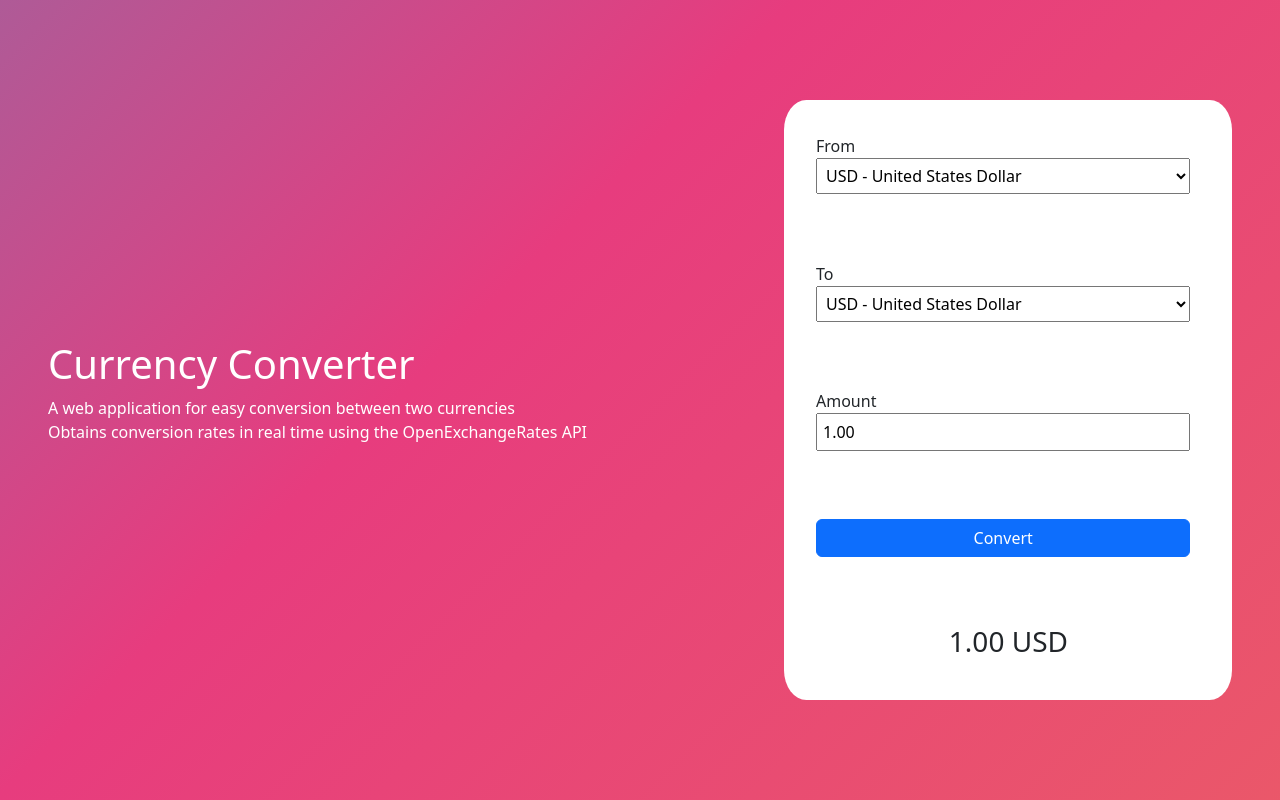
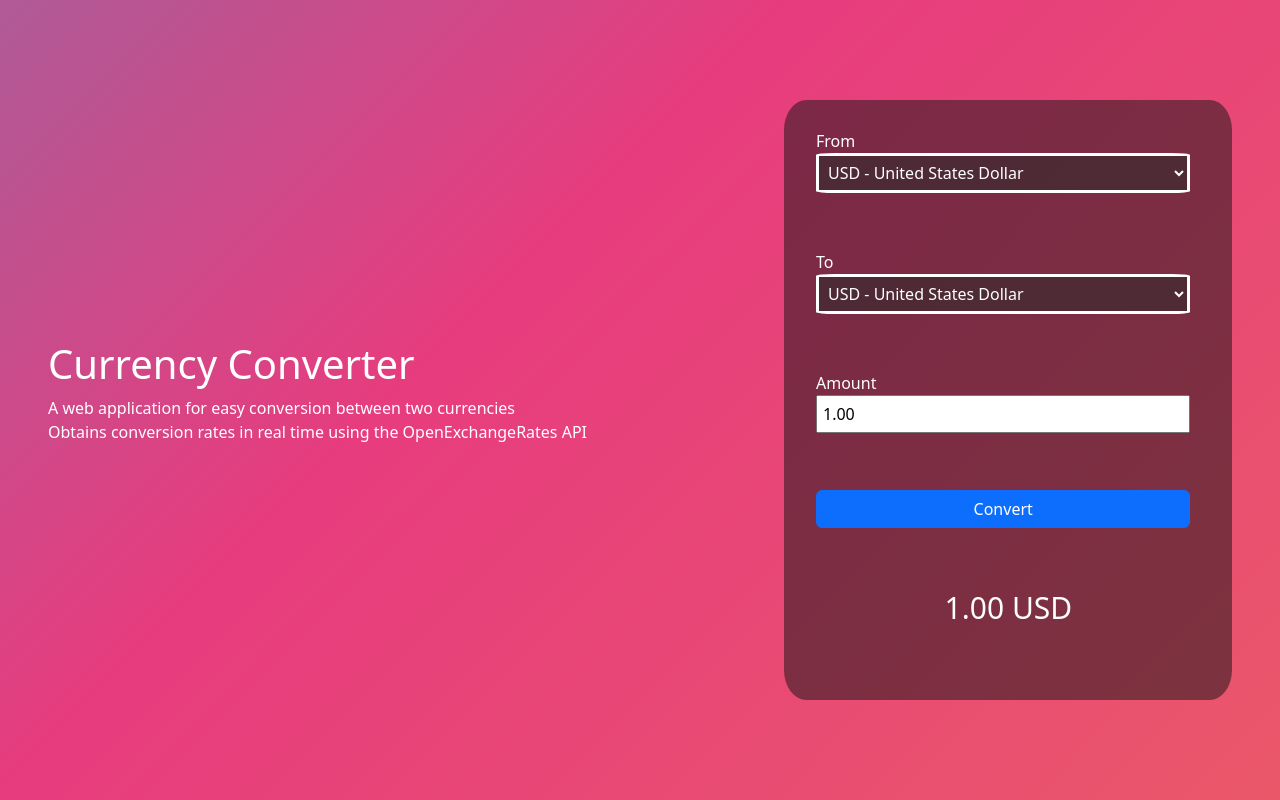
Before and after one commit to lmpina978/Currency-Converter, a plain HTML site: page index.html in a window 1280 px wide. Drawn offline with nearby package versions, Linux system fonts and the light colour scheme.

Commit message:
Changed CSS for menu

```diff
--- a/index.html
+++ b/index.html
@@ -38,7 +38,7 @@
 
                 <button type="button" class="btn btn-primary" onclick="currencyCalculations('currencyA', 'currencyB', 'amount', 'result')">Convert</button>
 
-                <h3 id="result">1.00 USD</h3>
+                <result id="result">1.00 USD</result>
             </div>
         </div>
     </body>
--- a/style.css
+++ b/style.css
@@ -3,6 +3,14 @@
 }
 
 p {
+    color: white;
+}
+
+label {
+    color: white;
+}
+
+select {
     color: white;
 }
 
@@ -31,13 +39,21 @@ p {
     height: 75%;
     border: 10px black;
     border-radius: 5%;
-    background-color: white;
+    background-color: rgba(19, 19, 19, 0.5);
     padding-left: 2.5%;
 }
 
 select {
     width: 90%;
+    border: 10px white;
+    border: solid;
+    border-radius: 5%;
+    background-color: rgba(43, 43, 43, 0.551);
     padding: 5px;
+}
+
+option {
+    background-color: rgba(43, 43, 43, 0.9);
 }
 
 input {
@@ -49,9 +65,12 @@ button {
     width: 90%;
 }
 
-h3 {
+result {
+    color: white;
     align-self: center;
+    font-size: 30px;
     padding-right: 7.5%;
+    padding-bottom: 10%;
 }
 
 @media (max-width: 700px) {
```
